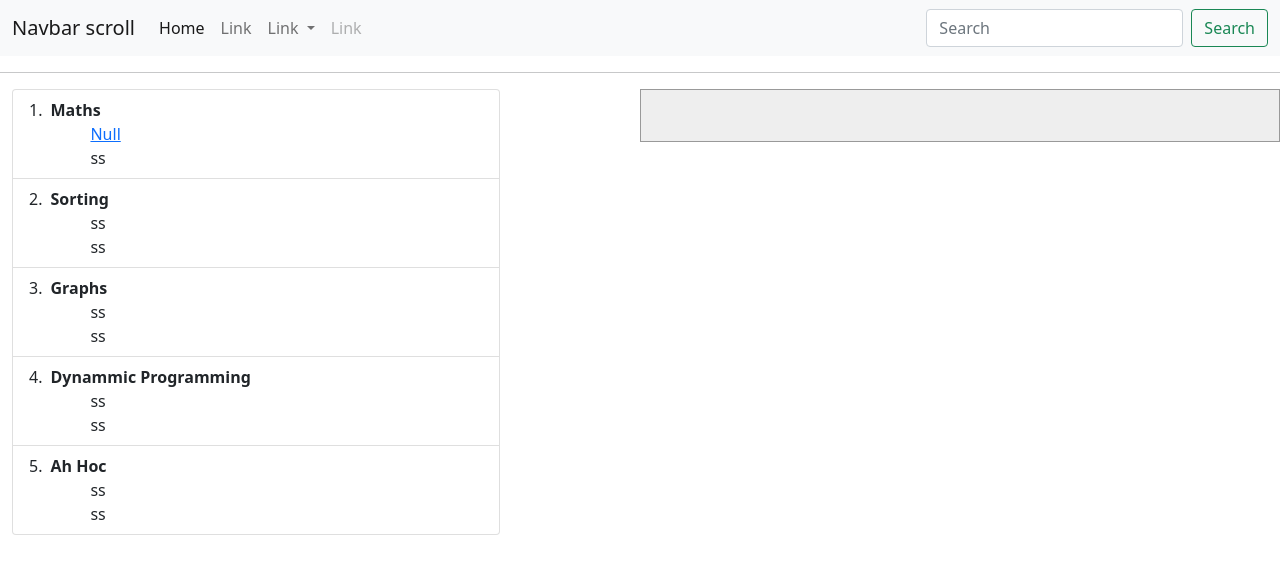
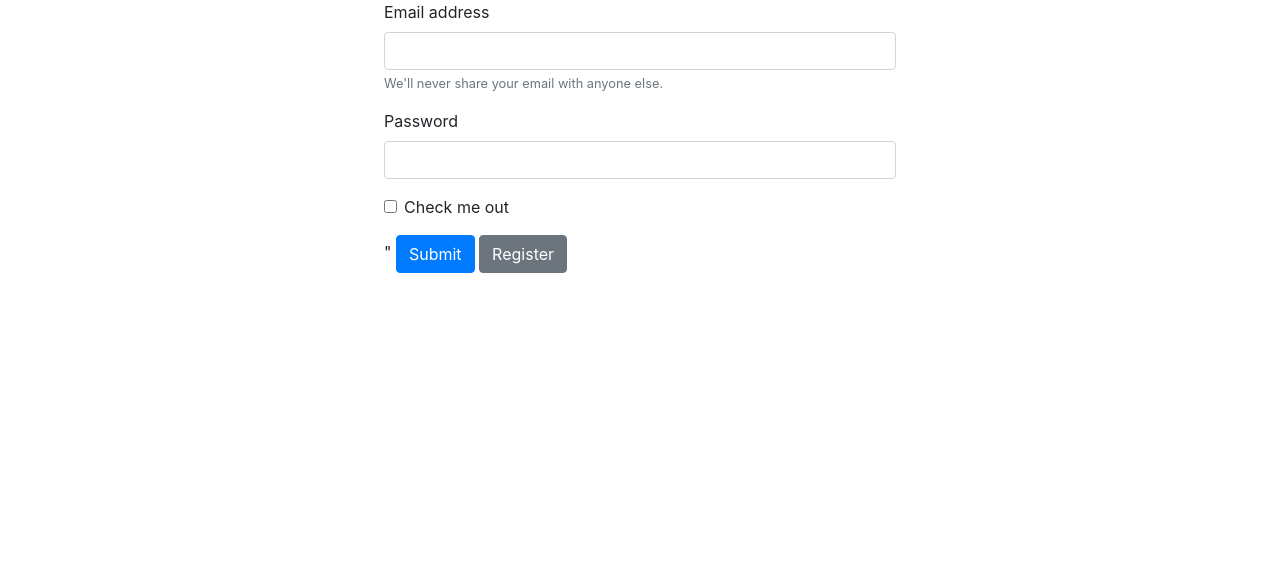
Before and after one commit to cperezln/AlgoritihmStorageApp, a Flask app: page / in a window 1280 px wide. Shown: the top 574 px of the page. Run offline with Flask 2, Linux system fonts and the light colour scheme.

Commit message:
Login page done

```diff
--- a/main_web.py
+++ b/main_web.py
@@ -1,10 +1,21 @@
+import UserDatabaseAccess
 from flask import Flask, render_template, request, redirect, url_for
 
 app = Flask(__name__)
 
 @app.route('/')
+def login():
+    return render_template("login.html")
+
+@app.route('/index', methods=['POST', 'GET'])
 def home():
+    if request.form['action'] == "login":
+        pass
+    elif request.form['action'] == "register":
+        pass
+    else: pass
     return render_template("index.html")
+
 @app.route('/null')
 def null():
     s = []
--- a/templates/base.html
+++ b/templates/base.html
@@ -8,7 +8,7 @@
 <body>
     <nav class="navbar navbar-expand-lg navbar-light bg-light">
       <div class="container-fluid">
-        <a class="navbar-brand" href="/">Navbar scroll</a>
+        <a class="navbar-brand" href="{{ url_for('home') }}">Your algorithm storage</a>
         <button class="navbar-toggler" type="button" data-bs-toggle="collapse" data-bs-target="#navbarScroll" aria-controls="navbarScroll" aria-expanded="false" aria-label="Toggle navigation">
           <span class="navbar-toggler-icon"></span>
         </button>
@@ -18,11 +18,11 @@
               <a class="nav-link active" aria-current="page" href="#">Home</a>
             </li>
             <li class="nav-item">
-              <a class="nav-link" href="#">Link</a>
+              <a class="nav-link" href="#">About us</a>
             </li>
             <li class="nav-item dropdown">
               <a class="nav-link dropdown-toggle" href="#" id="navbarScrollingDropdown" role="button" data-bs-toggle="dropdown" aria-expanded="false">
-                Link
+                References
               </a>
               <ul class="dropdown-menu" aria-labelledby="navbarScrollingDropdown">
                 <li><a class="dropdown-item" href="#">Action</a></li>
@@ -31,14 +31,8 @@
                 <li><a class="dropdown-item" href="#">Something else here</a></li>
               </ul>
             </li>
-            <li class="nav-item">
-              <a class="nav-link disabled">Link</a>
-            </li>
           </ul>
-          <form class="d-flex">
-            <input class="form-control me-2" type="search" placeholder="Search" aria-label="Search">
-            <button class="btn btn-outline-success" type="submit">Search</button>
-          </form>
+          <ul class="navbar-nav me-auto my-2 my-lg-0 navbar-nav-scroll" style="--bs-scroll-height: 100px"> <li class="nav-item"> Welcome back {{ user }}!</li> </ul>
         </div>
       </div>
     </nav>
--- /dev/null
+++ b/templates/login.html
@@ -0,0 +1,30 @@
+<!DOCTYPE html>
+<html lang="en">
+<head>
+    <meta charset="UTF-8">
+    <title>Welcome abroad!</title>
+    <link rel="stylesheet" href="https://cdn.jsdelivr.net/npm/bootstrap@4.4.1/dist/css/bootstrap.min.css" integrity="sha384-Vkoo8x4CGsO3+Hhxv8T/Q5PaXtkKtu6ug5TOeNV6gBiFeWPGFN9MuhOf23Q9Ifjh" crossorigin="anonymous">
+</head>
+<body>
+  <form action = "{{ url_for('home') }}" method="post" style="width: 40%; margin: auto">
+    <div class="form-group">
+      <label for="exampleInputEmail1">Email address</label>
+      <input type="email" class="form-control" id="exampleInputEmail1" aria-describedby="emailHelp">
+      <small id="emailHelp" class="form-text text-muted">We'll never share your email with anyone else.</small>
+    </div>
+    <div class="form-group">
+      <label for="exampleInputPassword1">Password</label>
+      <input type="password" class="form-control" id="exampleInputPassword1">
+    </div>
+    <div class="form-group form-check">
+      <input type="checkbox" class="form-check-input" id="exampleCheck1">
+      <label class="form-check-label" for="exampleCheck1">Check me out</label>
+    </div>"
+    <button type="submit" class="btn btn-primary" name = "action" value = "login">Submit</button>
+    <button type="submit" class="btn btn-secondary" name = "action" value = "register">Register</button>
+  </form>
+  <script src="https://code.jquery.com/jquery-3.4.1.slim.min.js" integrity="sha384-J6qa4849blE2+poT4WnyKhv5vZF5SrPo0iEjwBvKU7imGFAV0wwj1yYfoRSJoZ+n" crossorigin="anonymous"></script>
+  <script src="https://cdn.jsdelivr.net/npm/popper.js@1.16.0/dist/umd/popper.min.js" integrity="sha384-Q6E9RHvbIyZFJoft+2mJbHaEWldlvI9IOYy5n3zV9zzTtmI3UksdQRVvoxMfooAo" crossorigin="anonymous"></script>
+  <script src="https://cdn.jsdelivr.net/npm/bootstrap@4.4.1/dist/js/bootstrap.min.js" integrity="sha384-wfSDF2E50Y2D1uUdj0O3uMBJnjuUD4Ih7YwaYd1iqfktj0Uod8GCExl3Og8ifwB6" crossorigin="anonymous"></script>
+</body>
+</html>
```
